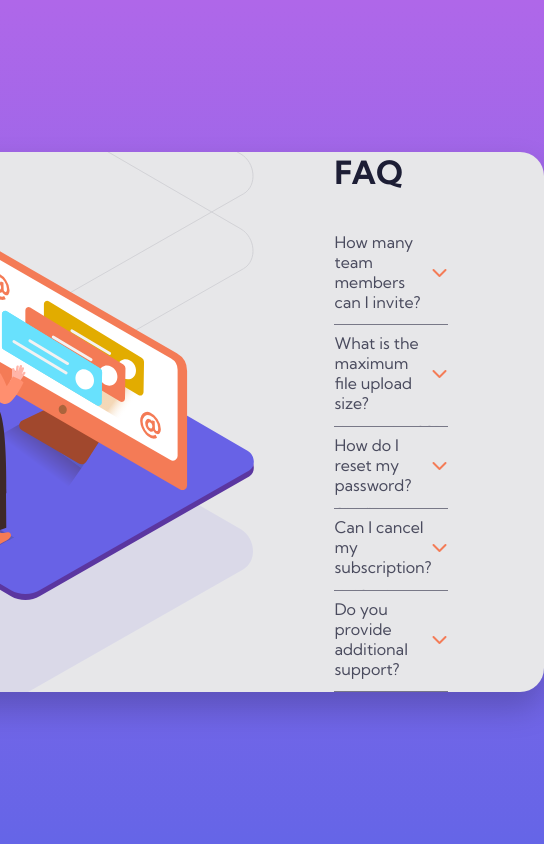
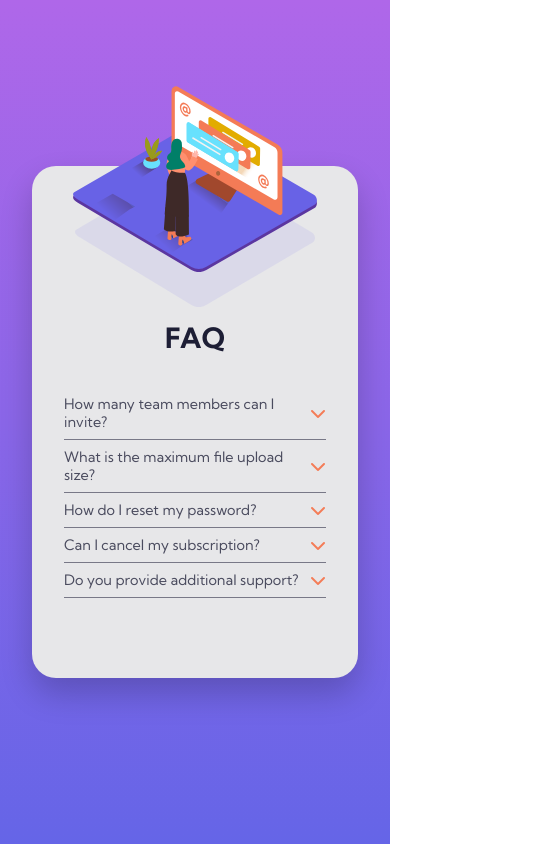
Before and after one commit to jCasia/FAQ-Accordion-Card, a plain HTML site: page index.html in a window 390 px wide. Shown: the whole page, 544 px wide, since content can reach past the window. Drawn offline with Linux system fonts and the light colour scheme.

Commit message:
Implemented Responsive

```diff
--- a/styles.css
+++ b/styles.css
@@ -10,14 +10,10 @@
   /* Colors*/
   --color-very-dark-saturated-blue: rgb(29, 30, 53);
   --color-soft-red: rgb(244, 124, 87);
-
   --color-soft-violet: rgb(175, 103, 233);
   --color-soft-blue: rgb(101, 101, 231);
-
   --color-very-dark-grayish-blue: rgb(74, 75, 94);
-
   --color-dark-grayish-blue: rgb(120, 120, 135);
-
   --color-light-grayish-blue: rgb(231, 231, 233);
 }
 
@@ -64,6 +60,7 @@ body {
   align-items: center;
 
   position: relative;
+  width: 100%;
 }
 
 .img-box {
@@ -72,19 +69,25 @@ body {
   top: 50%;
   left: 0;
   transform: translate(-50%, -50%);
+
+  min-width: 50%;
 }
 
 .img-container-inner {
   overflow: hidden;
+  width: 100%;
 }
 .img {
   margin-left: -4rem;
+  max-width: 100%;
+  min-width: 23rem;
 }
 
 /****************Right Side***************/
 
 .faq {
   padding-right: 6rem;
+  min-width: 23rem;
 
   display: flex;
   flex-direction: column;
@@ -122,7 +125,6 @@ body {
   color: var(--color-dark-grayish-blue);
   line-height: 1.2rem;
   font-size: 0.77rem;
-  padding-bottom: 0.3rem;
 
   height: 0;
   transition: all 0.5s;
@@ -133,3 +135,110 @@ body {
   color: var(--color-soft-red);
   font-size: 1rem;
 }
+
+/**********Media Queries***************/
+
+@media only screen and (max-width: 67.2em) {
+  .container {
+    margin: 0 5rem;
+    gap: 1rem;
+  }
+
+  .faq {
+    padding-right: 3rem;
+  }
+}
+
+@media only screen and (max-width: 50em) {
+  .container {
+    margin: 0 2rem;
+
+    flex-direction: column;
+    gap: 0;
+  }
+
+  .img-container-inner {
+    display: flex;
+    justify-content: center;
+  }
+
+  .img {
+    margin-left: 0;
+  }
+
+  .img-box {
+    position: absolute;
+
+    top: 10%;
+    left: -7%;
+    transform: translate(0, 0);
+  }
+
+  /* BOTTOM */
+  .faq {
+    padding: 2rem 4rem 5rem 4rem;
+  }
+
+  .faq__heading {
+    font-size: 2.5rem;
+    align-self: center;
+  }
+
+  .faq__accordion-heading {
+    font-size: 1.2rem;
+  }
+
+  .faq__accordion-text {
+    font-size: 1rem;
+  }
+}
+
+@media only screen and (max-width: 31.25em) {
+  .img-container {
+    background-image: url("./images/bg-pattern-mobile.svg");
+    background-repeat: no-repeat;
+    background-position: 50% 25%;
+  }
+
+  .img-container-inner {
+    overflow: visible;
+  }
+
+  .img {
+    transform: translateY(-6rem);
+    max-width: 75%;
+    min-width: 14rem;
+  }
+
+  .faq {
+    padding: 0rem 2rem 4rem 2rem;
+    min-width: 10rem;
+    margin-top: -3rem;
+  }
+
+  .img-box {
+    display: none;
+  }
+
+  .faq__accordion-heading {
+    font-size: 1rem;
+  }
+
+  .faq__accordion-text {
+    font-size: 1rem;
+  }
+}
+
+@media only screen and (max-width: 25em) {
+  .faq__heading {
+    font-size: 1.75rem;
+  }
+
+  .faq__accordion-heading {
+    font-size: 0.9rem;
+  }
+
+  .faq__accordion-text {
+    font-size: 0.75rem;
+  }
+}
```
